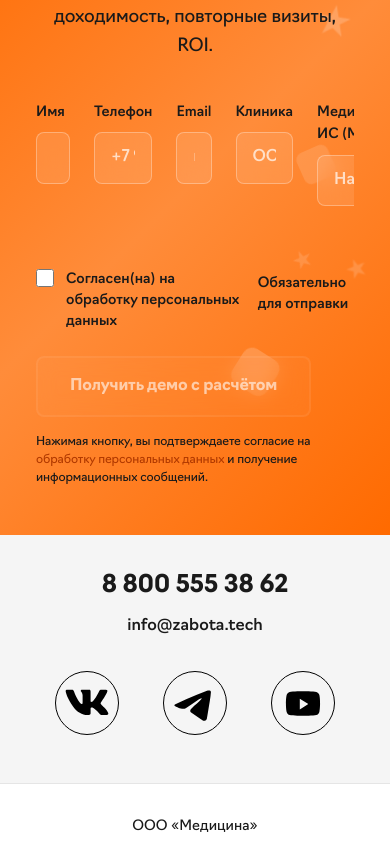
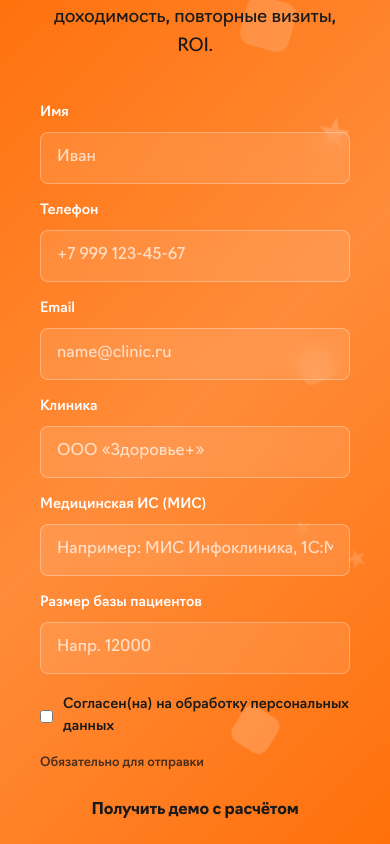
Before and after one commit to pilipenkosv-droid/zbt-calculator-v5.3, a React (Vite) app: page / in a window 390 px wide. Shown: the part 6280-7124 px from the top of the page. Built offline with nearby package versions, Linux system fonts and the light colour scheme.

Commit message:
feat: improve demo form layout with responsive grid and better accessibility

```diff
--- a/src/components/DemoSection.css
+++ b/src/components/DemoSection.css
@@ -9,11 +9,97 @@
   --scroll-progress: 0;
 }
 
-.container {
+.demo-form-container {
   position: relative;
   z-index: 2;
-  max-width: 900px;
+  max-width: 960px;
   margin: 0 auto;
+  padding: 0 16px;
+}
+
+.demo-form {
+  width: 100%;
+}
+
+.demo-form-grid {
+  display: grid;
+  grid-template-columns: 1fr;
+  gap: 16px;
+}
+
+.demo-form-field {
+  min-width: 0;
+}
+
+.demo-form-field label {
+  display: block;
+  margin-bottom: 8px;
+}
+
+.demo-form-field input {
+  display: block;
+  width: 100%;
+  min-height: 44px;
+  box-sizing: border-box;
+}
+
+/* Responsive: two columns on >=768px */
+@media (min-width: 768px) {
+  .demo-form-grid {
+    grid-template-columns: 1fr 1fr;
+    gap: 20px;
+  }
+}
+
+/* Actions (consent + submit) */
+.demo-form-actions {
+  display: grid;
+  grid-template-columns: 1fr;
+  gap: 16px;
+  margin-top: 20px;
+}
+
+.demo-form-consent {
+  display: grid;
+  grid-template-columns: auto 1fr;
+  align-items: center;
+  gap: 10px;
+}
+
+.demo-form-consent-note {
+  display: block;
+  font-size: 0.9em;
+  opacity: 0.8;
+  margin-top: 4px;
+  grid-column: 1 / -1;
+}
+
+.demo-form-submit {
+  width: 100%;
+  min-height: 44px;
+}
+
+/* Side-by-side consent and button on wider screens */
+@media (min-width: 768px) {
+  .demo-form-actions {
+    grid-template-columns: 1fr auto;
+    align-items: start;
+  }
+  .demo-form-submit {
+    width: auto;
+    justify-self: end;
+  }
+}
+
+/* Note below the form */
+.demo-form-note {
+  margin-top: 12px;
+  line-height: 1.4;
+}
+
+/* Prevent overflow in grid items */
+.demo-form-field, .demo-form-actions {
+  min-width: 0;
 }
 
 /* Контейнер для декоративных фигур */
--- a/src/components/DemoSection.tsx
+++ b/src/components/DemoSection.tsx
@@ -102,17 +102,18 @@ export default function DemoSection({ onSubmit, policyUrl = '#' }: DemoSectionPr
         <div className="star3"></div>
       </div>
 
-      <div className="container">
+      <div className="demo-form-container">
         <div className="header">
           <h2 id="demo-title">Оставьте заявку на демо</h2>
           <p className="subtitle">Демо с вашим расчётом: доходимость, повторные визиты, ROI.</p>
         </div>
 
-        <form className="form" onSubmit={handleSubmit} noValidate>
-          <div className="grid">
-            <label className="field">
-              <span className="label">Имя</span>
+        <form className="demo-form" onSubmit={handleSubmit} noValidate>
+          <div className="demo-form-grid">
+            <div className="demo-form-field">
+              <label htmlFor="demo-name">Имя</label>
               <input
+                id="demo-name"
                 type="text"
                 value={form.name}
                 onChange={(e) => handleChange('name', e.target.value)}
@@ -123,11 +124,12 @@ export default function DemoSection({ onSubmit, policyUrl = '#' }: DemoSectionPr
               {form.name.length > 0 && form.name.trim().length < 2 && (
                 <span id="name-error" className="hint">Минимум 2 символа</span>
               )}
-            </label>
+            </div>
 
-            <label className="field">
-              <span className="label">Телефон</span>
+            <div className="demo-form-field">
+              <label htmlFor="demo-phone">Телефон</label>
               <input
+                id="demo-phone"
                 type="tel"
                 value={form.phone}
                 onChange={(e) => handleChange('phone', e.target.value)}
@@ -138,11 +140,12 @@ export default function DemoSection({ onSubmit, policyUrl = '#' }: DemoSectionPr
               {!validatePhone(form.phone) && form.phone.length > 0 && (
                 <span id="phone-error" className="hint">Формат: +7XXXXXXXXXX или 8XXXXXXXXXX</span>
               )}
-            </label>
+            </div>
 
-            <label className="field">
-              <span className="label">Email</span>
+            <div className="demo-form-field">
+              <label htmlFor="demo-email">Email</label>
               <input
+                id="demo-email"
                 type="email"
                 value={form.email}
                 onChange={(e) => handleChange('email', e.target.value)}
@@ -153,11 +156,12 @@ export default function DemoSection({ onSubmit, policyUrl = '#' }: DemoSectionPr
               {!validateEmail(form.email) && form.email.length > 0 && (
                 <span id="email-error" className="hint">Проверьте формат email</span>
               )}
-            </label>
+            </div>
 
-            <label className="field">
-              <span className="label">Клиника</span>
+            <div className="demo-form-field">
+              <label htmlFor="demo-clinic">Клиника</label>
               <input
+                id="demo-clinic"
                 type="text"
                 value={form.clinic}
                 onChange={(e) => handleChange('clinic', e.target.value)}
@@ -168,11 +172,12 @@ export default function DemoSection({ onSubmit, policyUrl = '#' }: DemoSectionPr
               {form.clinic.length > 0 && form.clinic.trim().length < 2 && (
                 <span id="clinic-error" className="hint">Минимум 2 символа</span>
               )}
-            </label>
+            </div>
 
-            <label className="field">
-              <span className="label">Медицинская ИС (МИС)</span>
+            <div className="demo-form-field">
+              <label htmlFor="demo-mis">Медицинская ИС (МИС)</label>
               <input
+                id="demo-mis"
                 type="text"
                 value={form.mis}
                 onChange={(e) => handleChange('mis', e.target.value)}
@@ -183,11 +188,12 @@ export default function DemoSection({ onSubmit, policyUrl = '#' }: DemoSectionPr
               {form.mis.length > 0 && form.mis.trim().length < 2 && (
                 <span id="mis-error" className="hint">Минимум 2 символа</span>
               )}
-            </label>
+            </div>
 
-            <label className="field">
-              <span className="label">Размер базы пациентов</span>
+            <div className="demo-form-field">
+              <label htmlFor="demo-base-size">Размер базы пациентов</label>
               <input
+                id="demo-base-size"
                 type="number"
                 inputMode="numeric"
                 value={form.baseSize}
@@ -201,25 +207,28 @@ export default function DemoSection({ onSubmit, policyUrl = '#' }: DemoSectionPr
               {form.baseSize.length > 0 && !/^\d{1,7}$/.test(form.baseSize) && (
                 <span id="base-error" className="hint">Введите число от 1 до 9,999,999</span>
               )}
-            </label>
+            </div>
           </div>
 
-          <label className="consent">
+          <div className="demo-form-actions">
+            <label className="demo-form-consent">
               <input
+                id="demo-consent"
                 type="checkbox"
                 checked={form.consent}
                 onChange={(e) => handleChange('consent', e.target.checked)}
                 required
+                aria-required="true"
                 aria-describedby="consent-error"
               />
               <span>Согласен(на) на обработку персональных данных</span>
               {!form.consent && (
-              <span id="consent-error" className="hint">Обязательно для отправки</span>
+                <span id="consent-error" className="demo-form-consent-note">Обязательно для отправки</span>
               )}
             </label>
 
-          <div className="actions">
             <button
+              className="demo-form-submit"
               type="submit"
               disabled={!canSubmit || status === 'sending'}
               aria-describedby={status === 'ok' ? 'success-message' : status === 'error' ? 'error-message' : undefined}
@@ -230,7 +239,7 @@ export default function DemoSection({ onSubmit, policyUrl = '#' }: DemoSectionPr
             {status === 'error' && <span id="error-message" className="err">Ошибка отправки. Попробуйте ещё раз.</span>}
           </div>
 
-          <p className="legal">
+          <p className="demo-form-note">
             Нажимая кнопку, вы подтверждаете согласие на{' '}
             <a href={policyUrl} target="_blank" rel="noopener noreferrer">обработку персональных данных</a>
             {' '}и получение информационных сообщений.
```
Lines whose indentation alone changed are shown as unchanged.
